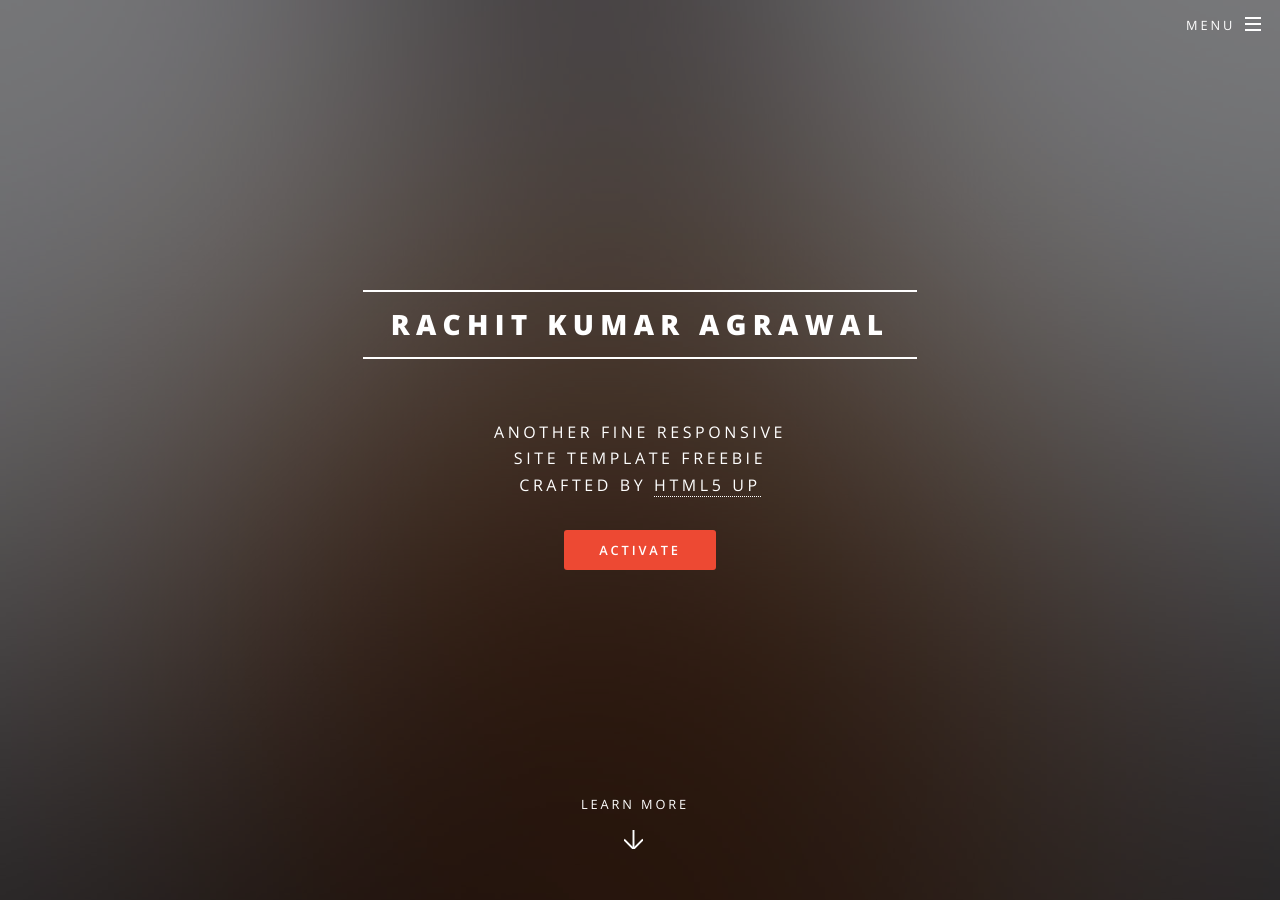
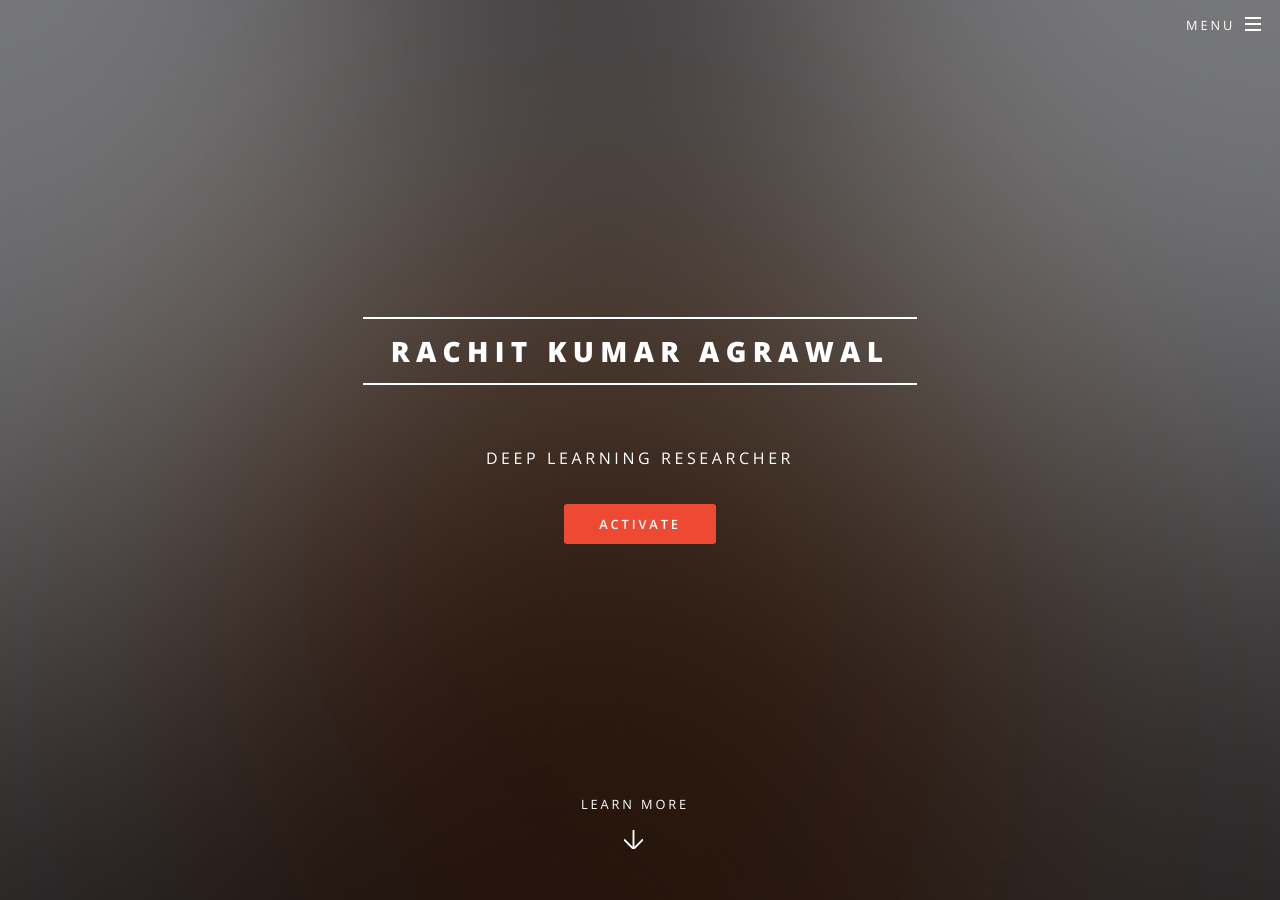
Before and after one commit to rachitagrawal/rachitagrawal.github.io, a Jekyll site: the page built from index.html, in a window 1280 px wide and 900 px high. Built offline with Jekyll 4.4.1, drawn with Linux system fonts in a browser that asks for light colours.

Commit message:
Update _config.yml

```diff
--- a/_config.yml
+++ b/_config.yml
@@ -4,9 +4,7 @@
 # Site settings
 title: Rachit Kumar Agrawal
 description: |
-  Another fine responsive
-  site template freebie
-  crafted by [HTML5 UP](http://html5up.net)
+  Deep Learning Researcher
 owner: Rachit Kumar Agrawal
 first_published: 2016 # if migrating another site, the year of your first publish
 email: rachit.k.agrawal@gmail.com
```
